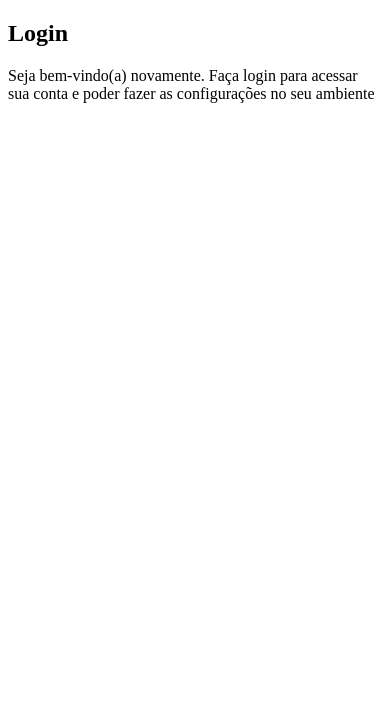
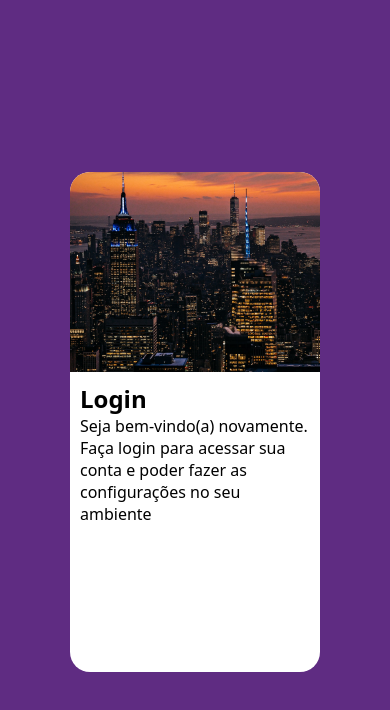
Before and after one commit to filipemacarini/projeto-login, a plain HTML site: page index.html in a window 390 px wide. Drawn offline with Linux system fonts and the light colour scheme.

Commit message:
Mobile first

```diff
--- a/estilos/style.css
+++ b/estilos/style.css
@@ -1 +1,49 @@
 @charset "UTF-8";
+
+:root {
+    --cor1: #49a09d;
+    --cor2: #5f2c82;
+}
+
+* {
+    font-family: system-ui, -apple-system, BlinkMacSystemFont, 'Segoe UI', Roboto, Oxygen, Ubuntu, Cantarell, 'Open Sans', 'Helvetica Neue', sans-serif;
+    padding: 0px;
+    margin: 0px;
+    box-sizing: border-box;
+}
+
+body, html {
+    background-color: var(--cor2);
+    height: 100vh;
+    width: 100vw;
+}
+
+main {
+    height: 100vh;
+    width: 100vw;
+    position: relative;
+}
+
+section#login {
+    background-color: white;
+    width: 250px;
+    height: 500px;
+    border-radius: 20px;
+    position: absolute;
+    top: 50%;
+    left: 50%;
+    transform: translate(-50%, -50%);
+}
+
+section#login > div#imagem {
+    display: block;
+    background: var(--cor2) url(../imagens/back-cidade.jpg) center center no-repeat;
+    background-size: cover;
+    height: 200px;
+    border-radius: 20px 20px 0px 0px;
+}
+
+section#login > div#formulario {
+    display: block;
+    padding: 10px;
+}
```
